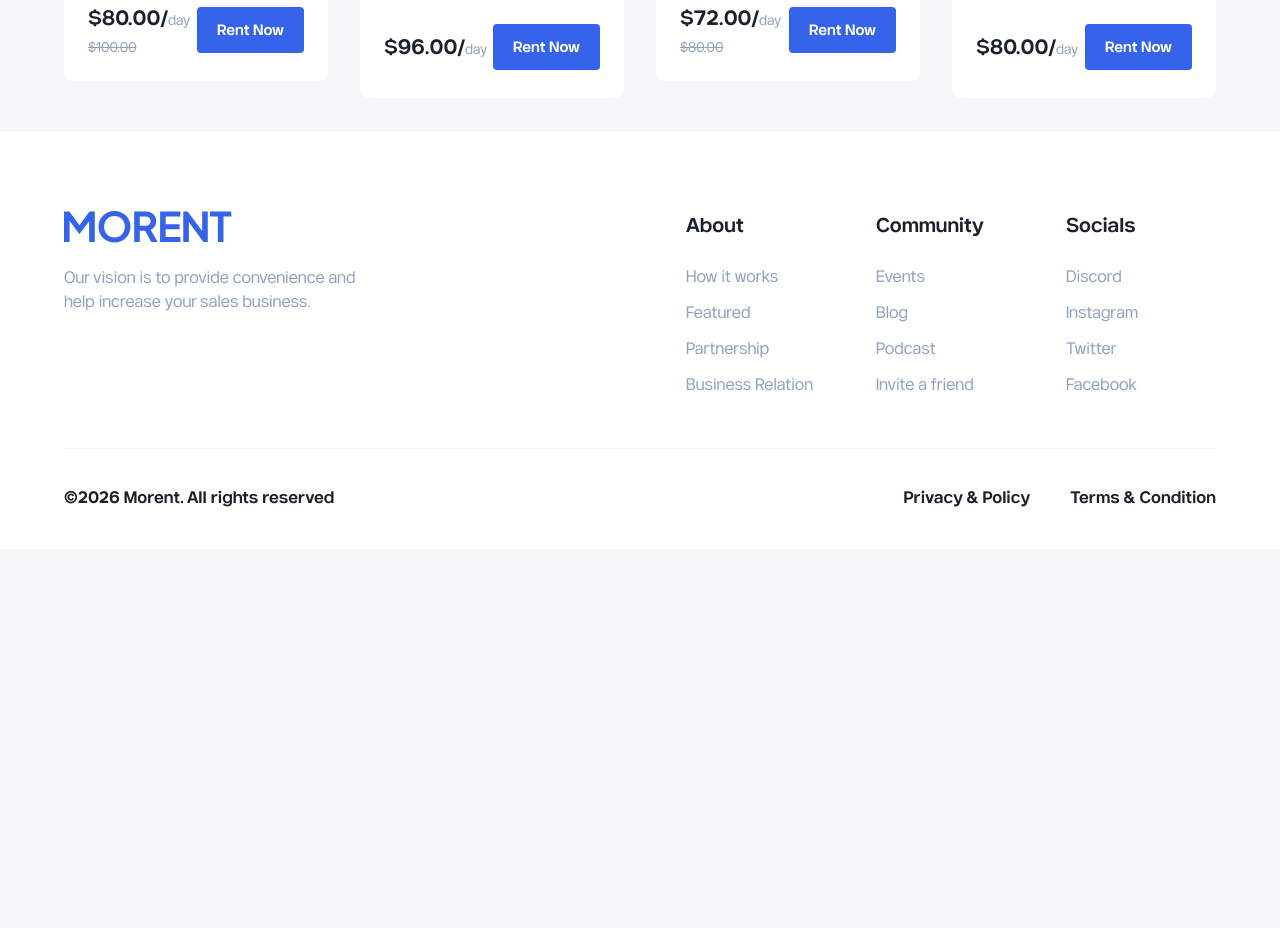
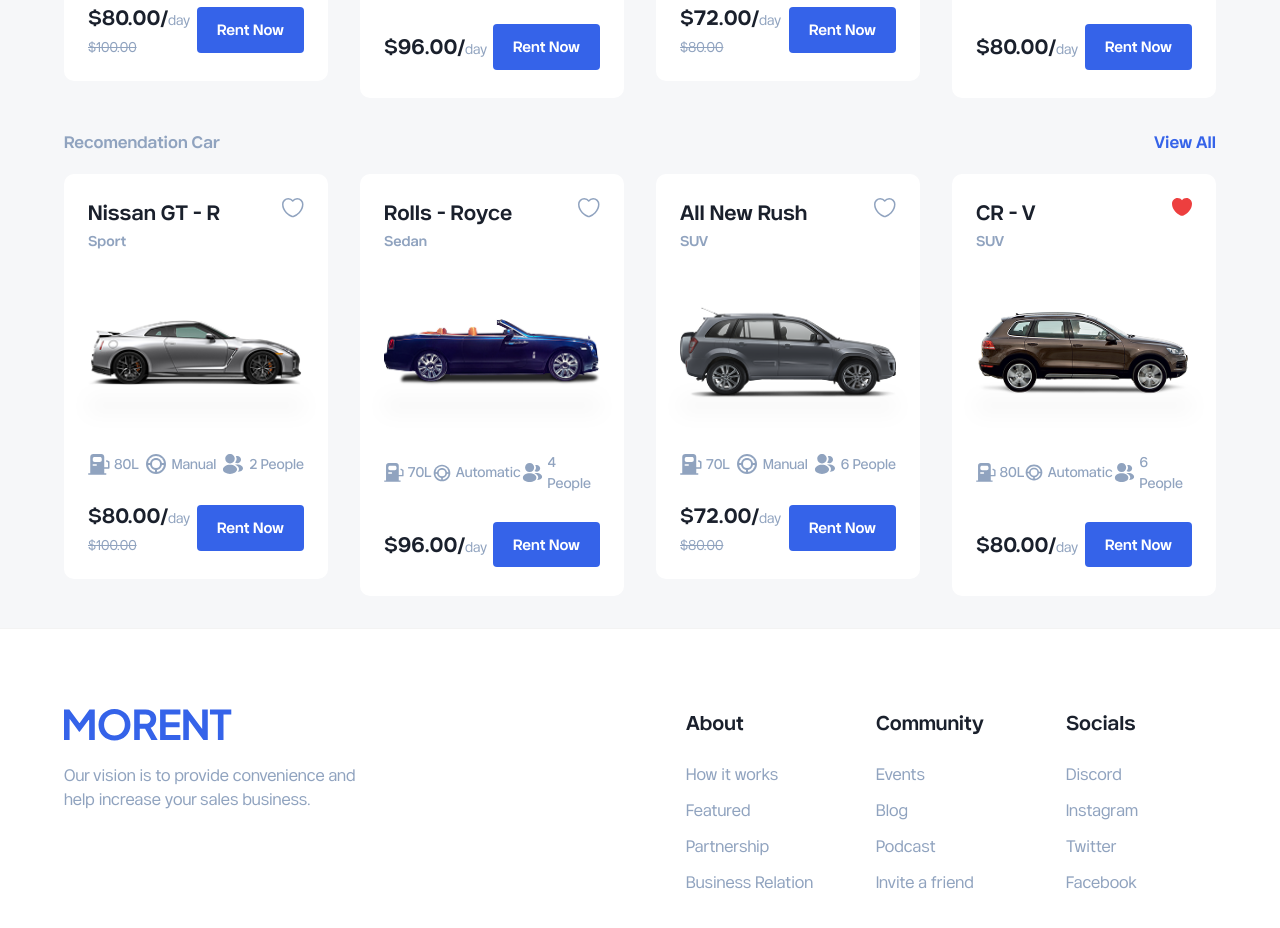
Before and after one commit to mehmetbacik/car-rental, a Nuxt app: page /cars/1 in a window 1280 px wide. Shown: the part 2020-2948 px from the top of the page. Before the commit the page ends 2569 px from the top, so only its background shows below. Built offline with nearby package versions, Linux system fonts and the light colour scheme.

Commit message:
feat: add RecommendationCar component
Created the RecommendationCar component to showcase recommended vehicles on the car detail page. Added a reusable section for displaying relevant car suggestions, improving user engagement and vehicle discovery.

```diff
--- a/app/pages/cars/[id].vue
+++ b/app/pages/cars/[id].vue
@@ -6,6 +6,7 @@ import CarDetailHeroSection from "./components/CarDetailHeroSection.vue";
 import CarDetailInfoCard from "./components/CarDetailInfoCard.vue";
 import CarDetailReviews from "./components/CarDetailReviews.vue";
 import RecentCars from "./components/RecentCars.vue";
+import RecomendationCar from "./components/RecomendationCar.vue";
 
 const { car } = useCarDetail();
 const { isFavorite, mainImage, toggleFavorite, setMainImage } =
@@ -24,6 +25,7 @@ const { isFavorite, mainImage, toggleFavorite, setMainImage } =
     </div>
     <CarDetailReviews />
     <RecentCars />
+    <RecomendationCar />
   </div>
 
   <div v-else class="container">Loading...</div>
--- /dev/null
+++ b/app/pages/cars/components/RecomendationCar.vue
@@ -0,0 +1,44 @@
+<script setup lang="ts">
+import { computed } from "vue";
+import { Swiper, SwiperSlide } from "swiper/vue";
+import { Autoplay } from "swiper/modules";
+import { carsData } from "@/data/carsData";
+import "swiper/css";
+
+const modules = [Autoplay];
+
+const recomendationCars = computed(() => {
+  return carsData.filter((car) => car.isPopular === true);
+});
+
+const swiperOptions = {
+  slidesPerView: 1.5,
+  spaceBetween: 32,
+  autoplay: { delay: 3000, disableOnInteraction: false },
+  breakpoints: {
+    640: { slidesPerView: 2 },
+    1024: { slidesPerView: 3 },
+    1280: { slidesPerView: 4 },
+  },
+};
+</script>
+
+<template>
+  <section class="recomendationCars-wrapper">
+    <div class="recomendationCars-content">
+      <div class="recomendationCars__header">
+        <h2 class="recomendationCars__title">Recomendation Car</h2>
+        <NuxtLink to="/cars" class="recomendationCars__link">View All</NuxtLink>
+      </div>
+      <swiper
+        v-bind="swiperOptions"
+        :modules="modules"
+        class="recomendationCars-swiper"
+      >
+        <swiper-slide v-for="car in recomendationCars" :key="car.id">
+          <CarsCarCard :car="car" />
+        </swiper-slide>
+      </swiper>
+    </div>
+  </section>
+</template>
--- a/app/styles/pages/_cars.scss
+++ b/app/styles/pages/_cars.scss
@@ -406,4 +406,24 @@
       }
     }
   }
+  .recomendationCars-wrapper {
+    margin-bottom: $spacing-unit * 8;
+    .recomendationCars-content {
+      .recomendationCars__header {
+        display: flex;
+        justify-content: space-between;
+        margin-bottom: $spacing-unit * 5;
+        .recomendationCars__title {
+          font-size: $font-size-base * 1;
+          font-weight: 600;
+          color: $secondary-300;
+        }
+        .recomendationCars__link {
+          font-size: $font-size-base * 1;
+          font-weight: 600;
+          color: $primary-neutral-palette-500;
+        }
+      }
+    }
+  }
 }
```
